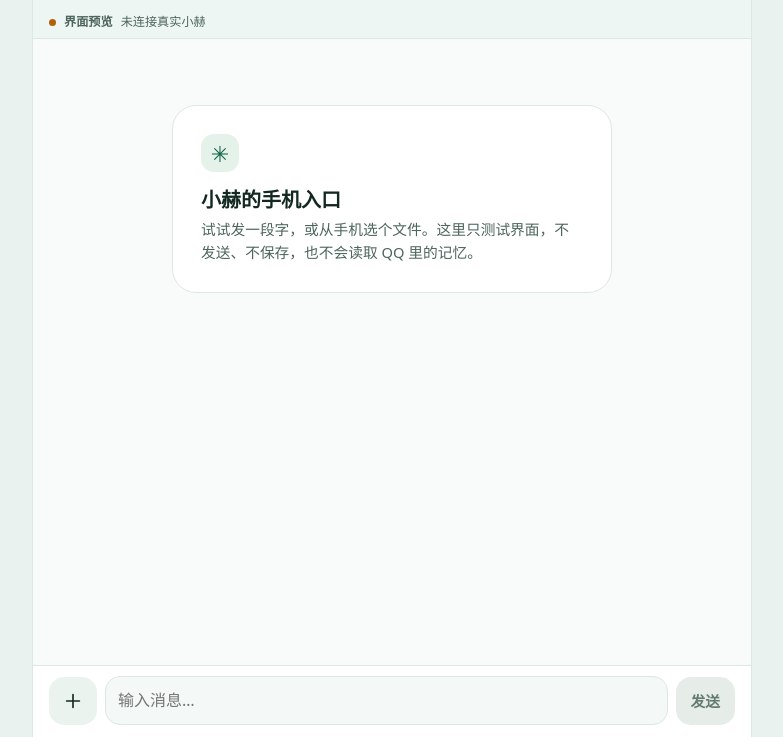
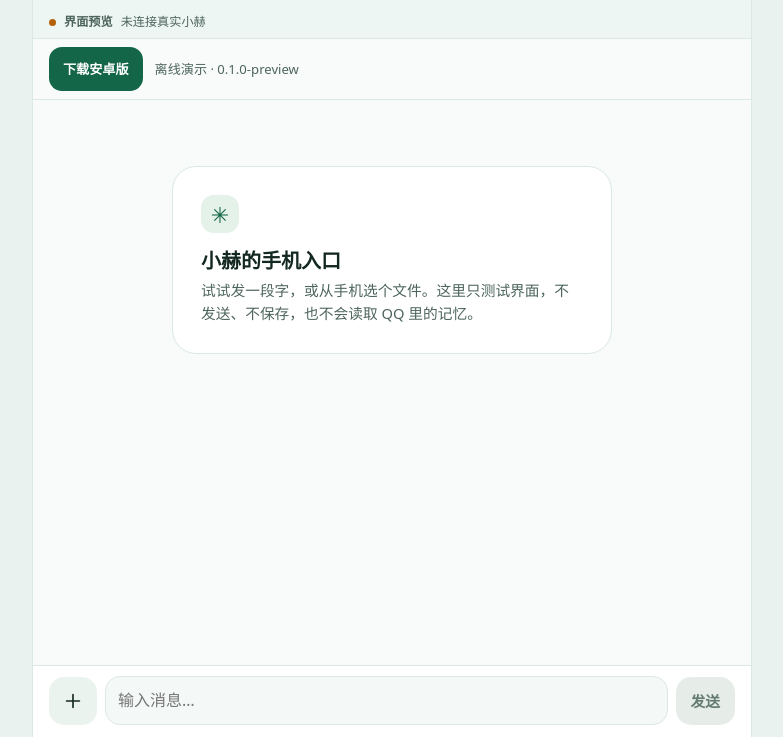
Before and after one commit to soft-defoliation/personal-agent-preview, a plain HTML site: page index.html in a window 1280 px wide. Shown: the part 63-800 px from the top of the page, without its empty margins (248-1031 px from the left). Drawn offline with Linux system fonts and the light colour scheme.

Commit message:
Publish signed Android offline preview

```diff
--- a/app.css
+++ b/app.css
@@ -17,6 +17,10 @@ h1,h2,p{margin:0}h1{font-size:1.18rem;line-height:1.25}h2{line-height:1.35}
 .settings{padding-inline:12px;background:transparent;color:var(--brand);font-size:.86rem;font-weight:650;white-space:nowrap}
 .settings.can-install{background:var(--brand);color:#fff}
 .status{display:flex;align-items:center;gap:8px;flex-wrap:wrap;min-height:32px;padding:4px max(16px,env(safe-area-inset-right)) 5px max(16px,env(safe-area-inset-left));font-size:.76rem;color:var(--muted);background:#eef6f3;border-bottom:1px solid var(--line)}
+.shell.has-android-download{grid-template-rows:auto auto auto minmax(0,1fr) auto}
+.android-release{display:flex;align-items:center;gap:8px 12px;flex-wrap:wrap;padding:8px max(16px,env(safe-area-inset-right)) 8px max(16px,env(safe-area-inset-left));border-bottom:1px solid var(--line);color:var(--muted);font-size:.82rem}
+.android-download{display:inline-flex;align-items:center;min-height:44px;padding-inline:14px;border-radius:13px;background:var(--brand);color:#fff;font-weight:650;text-decoration:none}
+.android-download:focus-visible{outline:2px solid #13785a;outline-offset:2px}
 .dot{width:7px;height:7px;border-radius:50%;background:#b36108;flex:none}
 .timeline{overflow:auto;overscroll-behavior-y:contain;padding:18px max(16px,env(safe-area-inset-right)) 20px max(16px,env(safe-area-inset-left));scrollbar-width:thin}
 .intro{max-width:440px;margin:clamp(4px,7vh,48px) auto 20px;padding:clamp(16px,5vw,28px);border:1px solid var(--line);border-radius:24px;background:#fff}
--- a/index.html
+++ b/index.html
@@ -11,13 +11,17 @@
   <title>个人智能体 · 小赫预览</title>
 </head>
 <body>
-  <div class="shell">
+  <div class="shell has-android-download">
     <header class="top">
       <div class="avatar" aria-hidden="true">赫</div>
       <div class="identity"><div class="brand">个人智能体</div><h1>小赫</h1></div>
       <button type="button" class="settings" id="setup" aria-haspopup="dialog">安装说明</button>
     </header>
     <p class="status"><span class="dot" aria-hidden="true"></span><strong>界面预览</strong><span>未连接真实小赫</span></p>
+    <div class="android-release">
+      <a class="android-download" href="./personal-agent-android-0.1.0-preview.apk" download>下载安卓版</a>
+      <span>离线演示 · 0.1.0-preview</span>
+    </div>
     <main class="timeline" id="timeline" tabindex="0" aria-label="对话">
       <div class="intro" id="intro">
         <span class="intro-sign" aria-hidden="true">✳</span>
--- a/sw.js
+++ b/sw.js
@@ -1,7 +1,7 @@
 /* Preview only. Production authentication, chats and uploads must never be cached here. */
 const scope = self.registration.scope;
 const prefix = 'personal-agent-preview:' + scope + ':';
-const cacheName = prefix + 'v2';
+const cacheName = prefix + 'v3';
 const assets = new Set(['./','./index.html','./app.css','./app.js','./manifest.webmanifest','./icon.svg','./icon-192.png','./icon-512.png'].map(path => new URL(path, scope).href));
 self.addEventListener('install', event => {
   event.waitUntil(caches.open(cacheName).then(cache => cache.addAll([...assets].map(url => new Request(url, {cache:'reload', credentials:'omit'})))));
```
Also changed, not shown: 1 other file.
